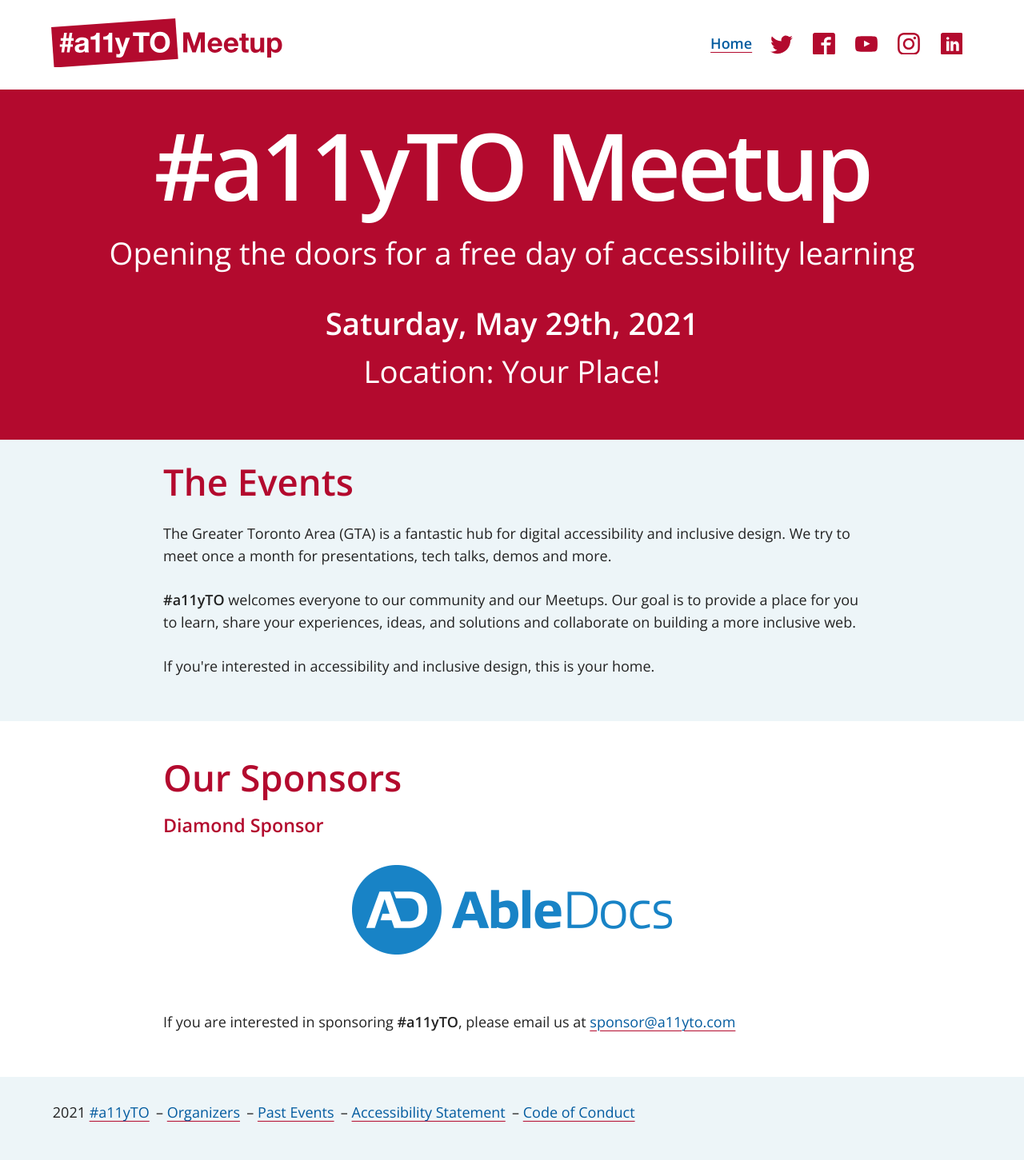
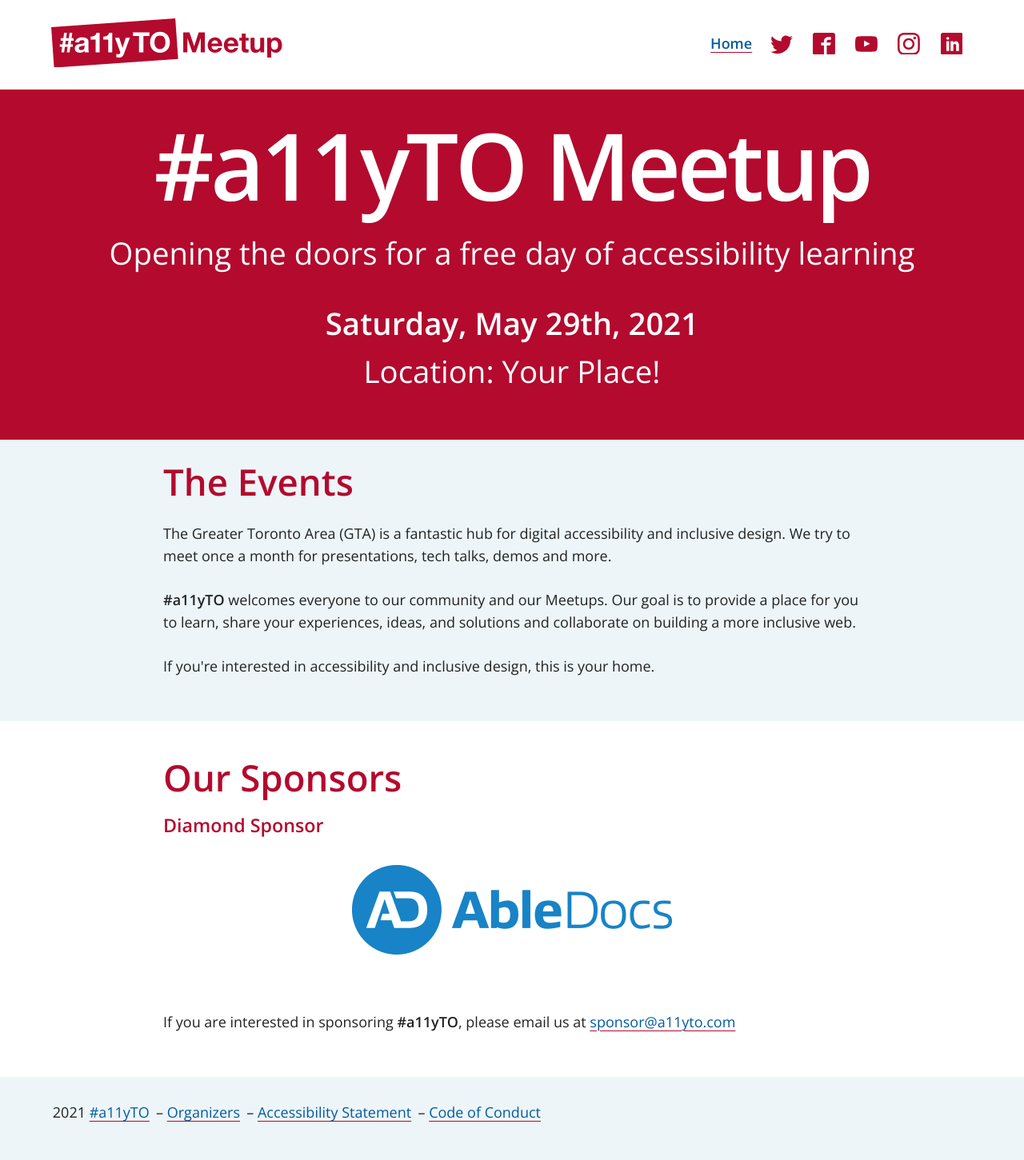
Before and after one commit to a11yTO/static-meetup-site, a Jekyll site: the page built from index.html, in a window 1280 px wide. Shown: the whole page at 80% size. Built offline with Jekyll 4.4.1, drawn with Linux system fonts in a browser that asks for light colours.

Commit message:
Remove past events from footer

```diff
--- a/_includes/footer.html
+++ b/_includes/footer.html
@@ -2,7 +2,6 @@
   <ul>
     <li>{{ site.time | date: '%Y' }} <a href="https://a11yto.com/">#a11yTO</a></li>
     <li><a {% if page.id=='organizers' %}class="current-page" {% endif %} href="/organizers">Organizers</a></li>
-    <li><a {% if page.id=='archive' %}class="current-page" {% endif %} href="/past-events">Past Events</a></li>
     <li><a {% if page.id=='accessibility-statement' %}class="current-page" {% endif %} href="/accessibility-statement">Accessibility Statement</a></li>
     <li><a {% if page.id=='conduct' %}class="current-page" {% endif %} href="/code-of-conduct">Code of Conduct</a></li>
   </ul>
```
